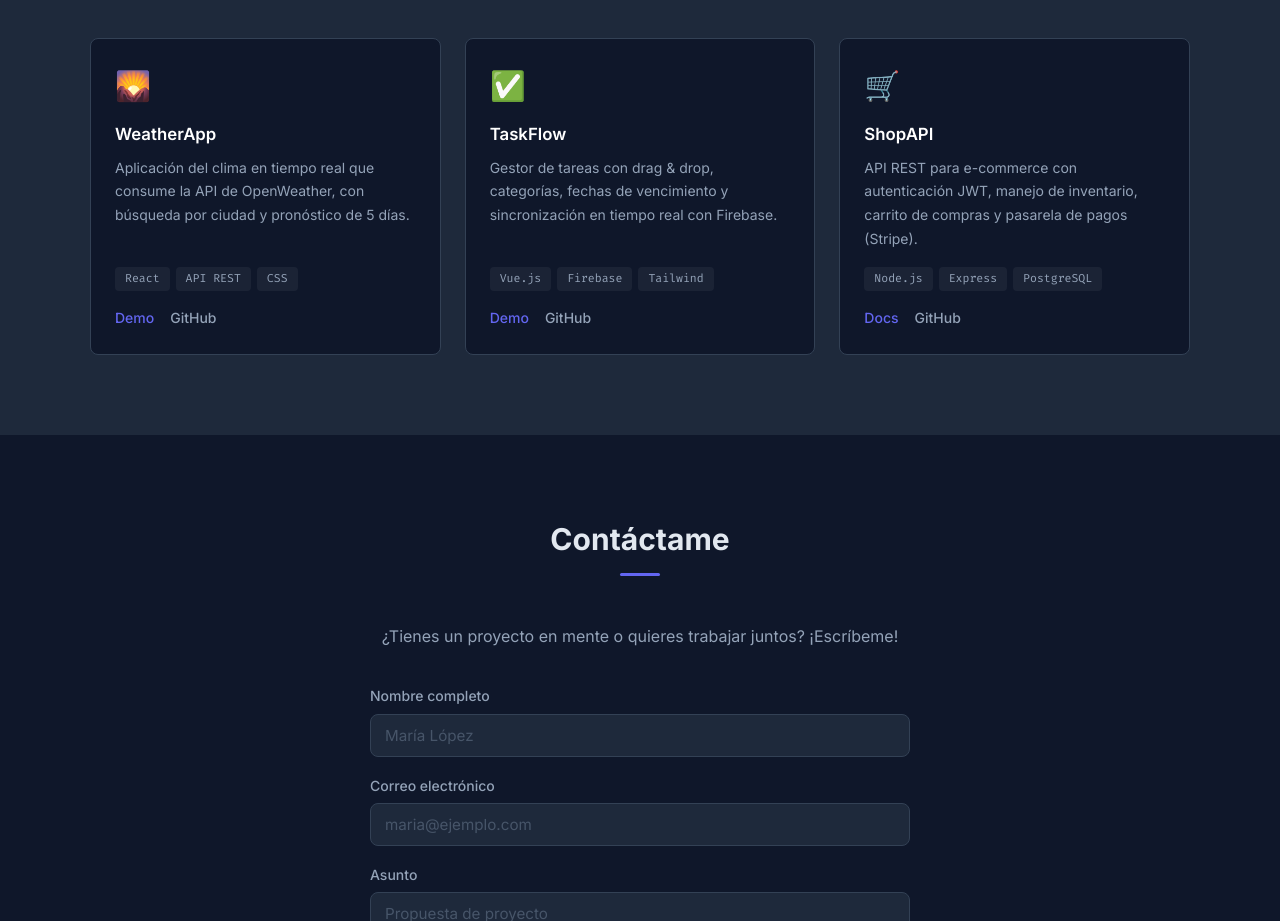
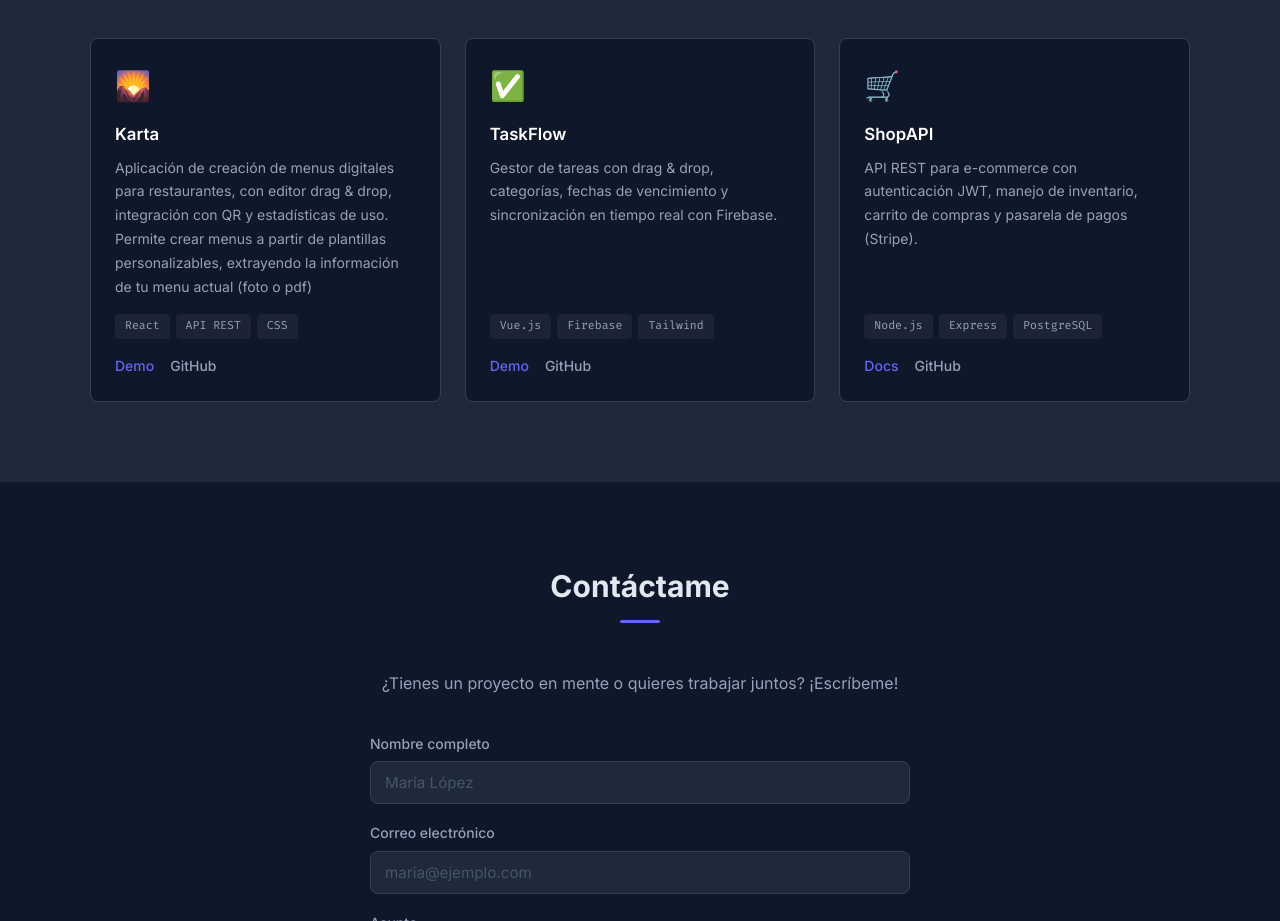
Before and after one commit to MzRojoX/M2-notifications, a plain HTML site: page index.html in a window 1280 px wide. Shown: the part 1500-2421 px from the top of the page. Drawn offline with nearby package versions, Linux system fonts and the light colour scheme; a script that the page names is missing.

Commit message:
added karta proyecy

```diff
--- a/index.html
+++ b/index.html
@@ -117,10 +117,9 @@
 
       <article class="project-card">
         <p class="project-icon">&#127748;</p>
-        <h3 class="project-title">WeatherApp</h3>
+        <h3 class="project-title">Karta</h3>
         <p class="project-description">
-          Aplicación del clima en tiempo real que consume la API de OpenWeather,
-          con búsqueda por ciudad y pronóstico de 5 días.
+          Aplicación de creación de menus digitales para restaurantes, con editor drag &amp; drop, integración con QR y estadísticas de uso. Permite crear menus a partir de plantillas personalizables, extrayendo la información de tu menu actual (foto o pdf)
         </p>
         <ul class="project-tech">
           <li class="tech-tag">React</li>
```
